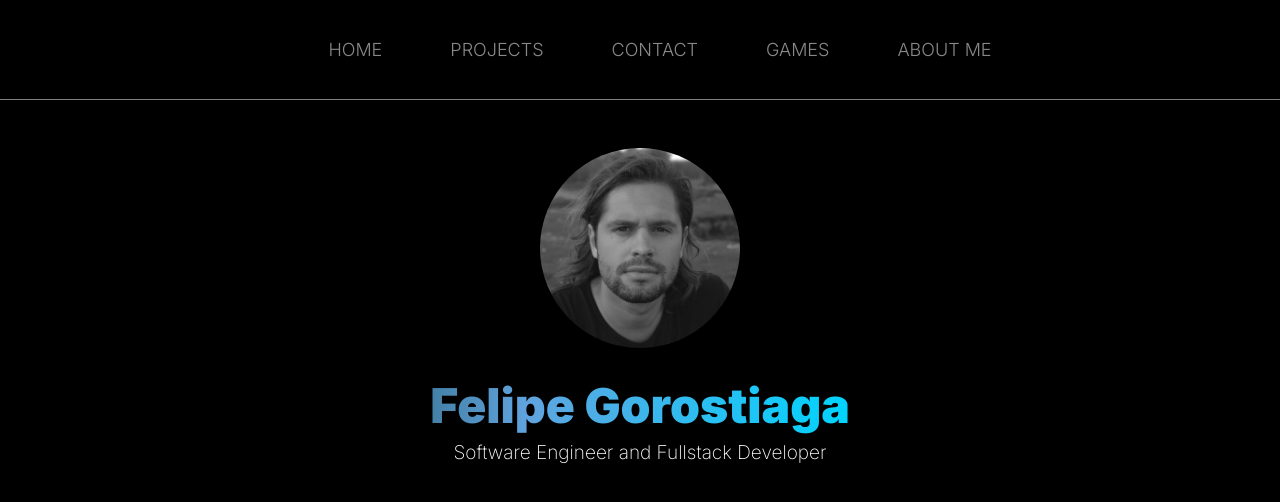
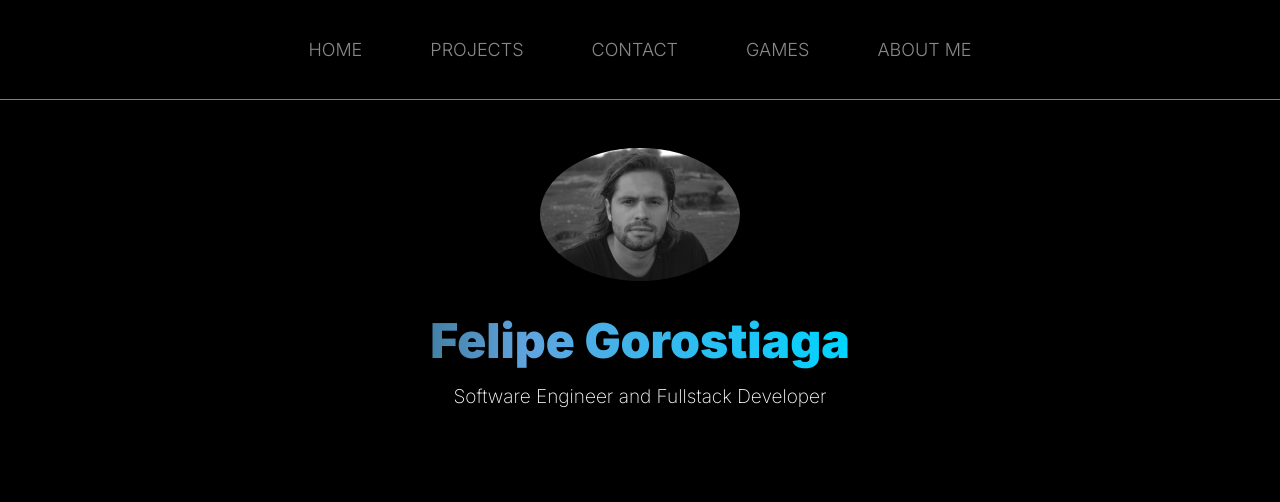
Before and after one commit to FelipeGorostiaga/portfolio, a Next.js app: page / in a window 1280 px wide. Shown: the top 502 px of the page. Built offline with nearby package versions, Linux system fonts and the light colour scheme.

Commit message:
feat: added tailwind css

```diff
--- a/package.json
+++ b/package.json
@@ -28,9 +28,12 @@
     "@types/react-dom": "18.0.7",
     "@typescript-eslint/eslint-plugin": "^5.41.0",
     "@typescript-eslint/parser": "^5.41.0",
+    "autoprefixer": "^10.4.13",
     "eslint": "8.26.0",
-    "eslint-config-next": "13.0.0",
+    "eslint-config-next": "^13.1.1",
     "lint-staged": "^13.0.3",
+    "postcss": "^8.4.20",
+    "tailwindcss": "^3.2.4",
     "typescript": "4.8.4"
   }
 }
--- /dev/null
+++ b/postcss.config.js
@@ -0,0 +1,6 @@
+module.exports = {
+  plugins: {
+    tailwindcss: {},
+    autoprefixer: {},
+  },
+}
--- a/styles/globals.css
+++ b/styles/globals.css
@@ -1,3 +1,7 @@
+@tailwind base;
+@tailwind components;
+@tailwind utilities;
+
 html,
 body {
   padding: 0;
--- /dev/null
+++ b/tailwind.config.js
@@ -0,0 +1,11 @@
+/** @type {import('tailwindcss').Config} */
+module.exports = {
+  content: [
+    "./pages/**/*.{js,ts,jsx,tsx}",
+    "./components/**/*.{js,ts,jsx,tsx}",
+  ],
+  theme: {
+    extend: {},
+  },
+  plugins: [],
+}
```
Also changed, not shown: 1 other file (tests, documents, lock files or other folders).
